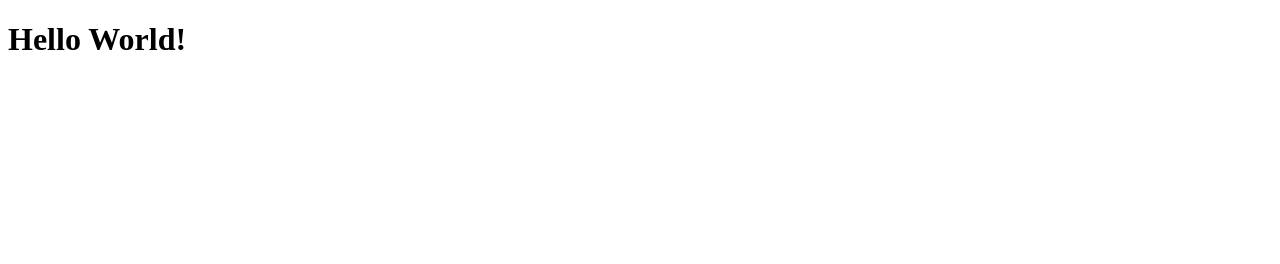
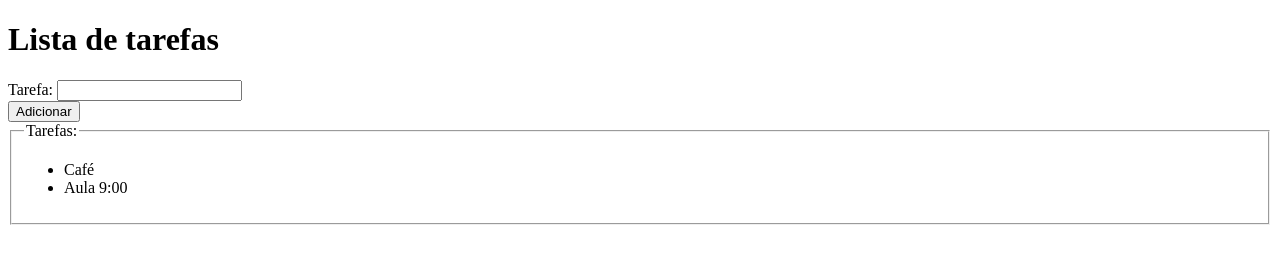
Before and after one commit to Dimate35/Dimate35.github.io, a plain HTML site: page index.html in a window 1280 px wide. Drawn offline with Linux system fonts and the light colour scheme.

Commit message:
Add files via upload

```diff
--- a/index.html
+++ b/index.html
@@ -5,9 +5,23 @@
     <meta http-equiv="X-UA-Compatible" content="IE=edge">
     <meta name="viewport" content="width=device-width, initial-scale=1.0">
     <title>Introdução às Progressive Web Apps</title>
-    <script>index.js</script>
+    <script src="index.js"></script>
 </head>
 <body>
-    <h1>Hello World!</h1>
+    <h1>Lista de tarefas</h1>
+
+<form name="form_main">
+  <label for="tarefa">Tarefa: </label>
+  <input type="text" name="tarefa" id="tarefa"/> <br/>
+  <button type="button" onclick="add()">Adicionar</button>
+</form>
+
+<fieldset>
+  <legend>Tarefas:</legend>
+  <ul>
+    <li>Café</li>
+    <li>Aula 9:00</li>
+  </ul>
+</fieldset>
 </body>
 </html>
--- /dev/null
+++ b/index.js
@@ -0,0 +1,9 @@
+function add() {
+    let li = document.createElement('LI');
+    let input_value = document.form_main.tarefa.value;
+    let input_text = document.createTextNode(input_value);
+
+    li.appendChild(input_text);
+    document.querySelector('ul').appendChild(li);
+    document.form_main.tarefa.value = "";
+  }
```
